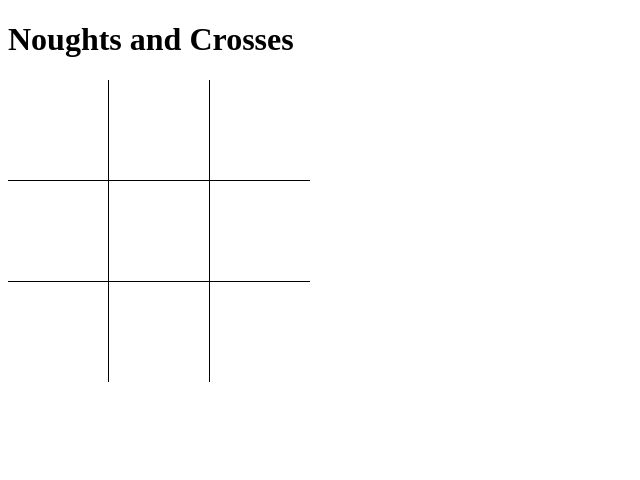
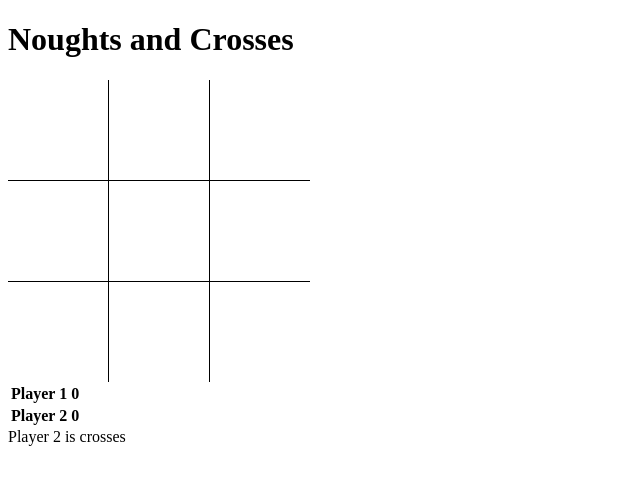
Before and after one commit to Dan2796/noughts_and_crosses, a plain HTML site: page index.html in a window 1280 px wide. Shown: the whole page, without its empty margins (0-640 px from the left). Drawn offline with Linux system fonts and the light colour scheme.

Commit message:
Adds basic text readout of win tally

```diff
--- a/index.html
+++ b/index.html
@@ -21,5 +21,16 @@
     <div class="square bottom colmiddle" id="bottom-middle"></div>
     <div class="square bottom right" id="bottom-right"></div>
   </div>
+  <table class="tallies">
+    <tr>
+      <th class="player1Name"></th>
+      <th class="player1Tally"></th>
+    </tr>
+    <tr>
+      <th class="player2Name"></th>
+      <th class="player2Tally"></th>
+    </tr>
+  </table>
+  <div class="winMessage"></div>
 </body>
 </html>
--- a/script.js
+++ b/script.js
@@ -7,6 +7,12 @@ const middleright = document.getElementById('middle-right');
 const bottomleft = document.getElementById('bottom-left');
 const bottommiddle = document.getElementById('bottom-middle');
 const bottomright = document.getElementById('bottom-right');
+
+const player1Name = document.querySelector('.player1Name');
+const player1Tally = document.querySelector('.player1Tally');
+const player2Name = document.querySelector('.player2Name');
+const player2Tally = document.querySelector('.player2Tally');
+const winMessage = document.querySelector('.winMessage');
 
 const Player = (playerName) => {
   let name = playerName;
@@ -29,6 +35,12 @@ const displayController = (() => {
     if (board[row][col] === -1) { return 'O'; }
     return '';
   };
+  const refreshPlayerText = () => {
+    player1Name.textContent = player1.getName();
+    player1Tally.textContent = player1.getWins();
+    player2Name.textContent = player2.getName();
+    player2Tally.textContent = player2.getWins();
+  };
   const refreshBoard = (board) => {
     topleft.textContent = chooseMark(board, 0, 0);
     topmiddle.textContent = chooseMark(board, 0, 1);
@@ -40,14 +52,23 @@ const displayController = (() => {
     bottommiddle.textContent = chooseMark(board, 2, 1);
     bottomright.textContent = chooseMark(board, 2, 2);
   };
+  const showWhoIsX = (playerWithX) => {
+    winMessage.textContent = `${playerWithX.getName()} is crosses`;
+  };
   const playerWins = (winner) => {
-    console.log(`${winner.getName()} wins this round!`);
+    winMessage.textContent = (`${winner.getName()} wins this round!`);
+    refreshPlayerText();
   };
   const draw = () => {
-    console.log('It\'s a draw!');
+    winMessage.textContent = 'It\'s a draw!';
+    refreshPlayerText();
   };
-  return { refreshBoard, playerWins, draw };
+  return {
+    refreshBoard, refreshPlayerText, showWhoIsX, playerWins, draw,
+  };
 })();
+
+displayController.refreshPlayerText();
 
 const gameboard = (() => {
   let board;
@@ -68,10 +89,12 @@ const gameboard = (() => {
     playerWithO = player1 === playerWithX ? player2 : player1;
   };
   resetGame();
+  displayController.showWhoIsX(playerWithX);
   const addMark = (row, col) => {
     const mark = xToMove ? 1 : -1;
     board[row][col] = mark;
     displayController.refreshBoard(board);
+    if (numberOfMarks === 0) { displayController.showWhoIsX(playerWithX); }
     xToMove = !xToMove;
     numberOfMarks += 1;
   };
@@ -100,11 +123,12 @@ const gameboard = (() => {
     if (board[row][col] !== 0) { return; }
     addMark(row, col);
     if (checkWin()) {
-      resetGame();
       // Note that if X is to move then X has just lost because O must have just moved
       const winner = xToMove ? playerWithO : playerWithX;
       displayController.playerWins(winner);
       winner.addWin();
+      displayController.refreshPlayerText();
+      resetGame();
     }
     if (numberOfMarks === 9) {
       resetGame();
```
